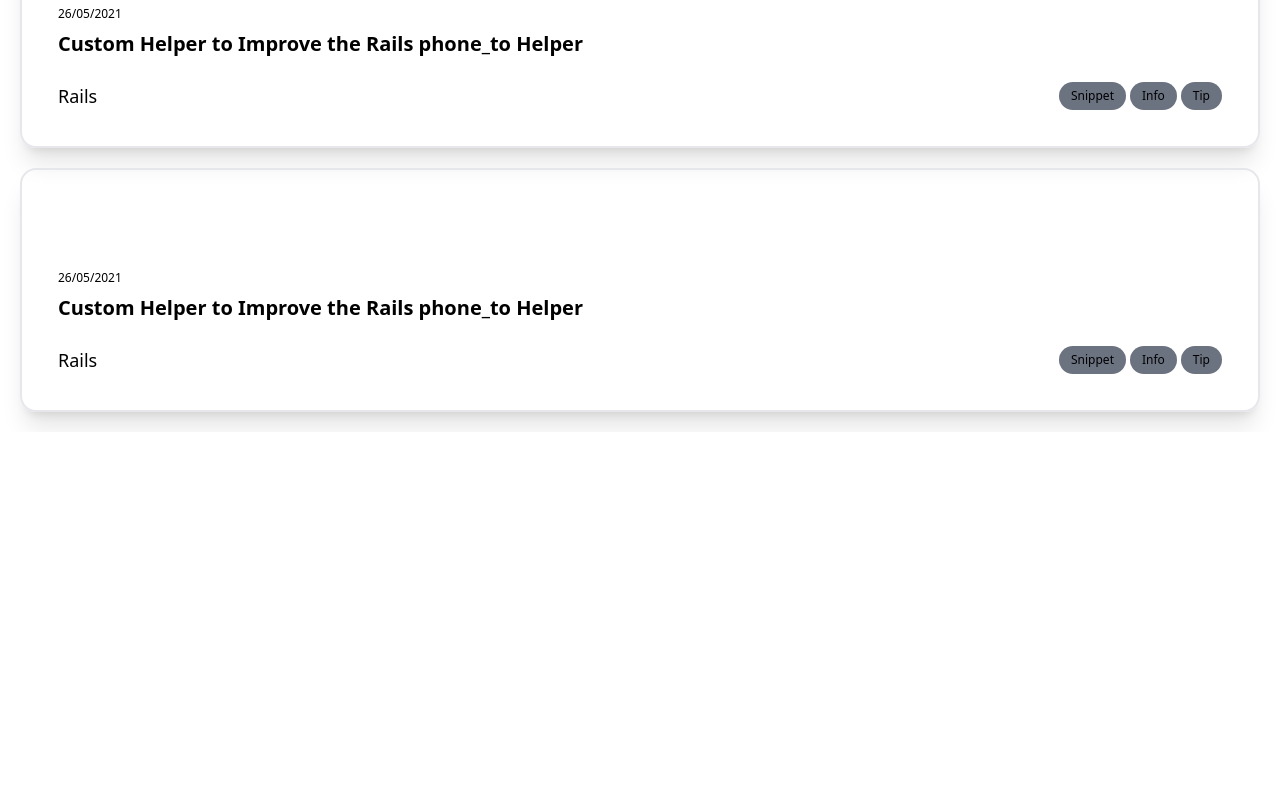
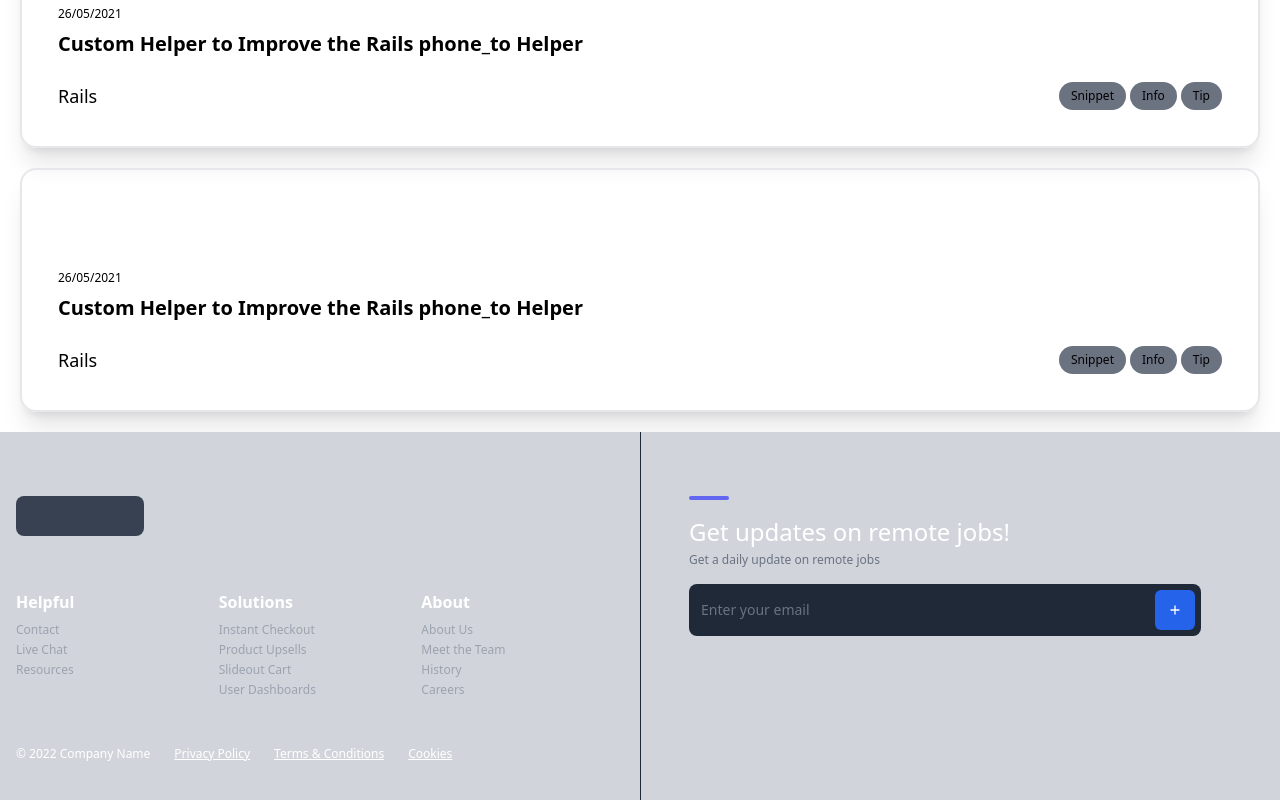
Before and after one commit to after-dark-codes/rem-jobs, a Next.js app: page / in a window 1280 px wide. Shown: the part 2106-2906 px from the top of the page. Before the commit the page ends 2538 px from the top, so only its background shows below. Built offline with nearby package versions, Linux system fonts and the light colour scheme.

Commit message:
Add Footer component

```diff
--- /dev/null
+++ b/components/Footer.js
@@ -0,0 +1,156 @@
+import React from "react";
+
+function Footer() {
+  return (
+    <footer className="bg-gray-300">
+      <div className="grid max-w-screen-xl grid-cols-1 mx-auto lg:grid-cols-2">
+        <div className="px-4 py-16 border-b border-gray-800 md:border-b-0 md:border-l lg:pl-12 lg:order-last">
+          <div className="block lg:hidden">
+            <span className="inline-block w-32 h-10 bg-gray-700 rounded-lg"></span>
+          </div>
+
+          <div className="mt-12 space-y-4 lg:mt-0">
+            <span className="block w-10 h-1 bg-indigo-500 rounded"></span>
+
+            <div>
+              <h5 className="text-2xl font-medium text-white">
+                Get updates on remote jobs!
+              </h5>
+
+              <p className="max-w-xs mt-1 text-xs text-gray-500">
+                Get a daily update on remote jobs
+              </p>
+            </div>
+
+            <form>
+              <div className="relative max-w-lg">
+                <label className="sr-only" htmlFor="email">
+                  {" "}
+                  Email{" "}
+                </label>
+
+                <input
+                  className="w-full py-4 pl-3 pr-16 text-sm bg-gray-800 border-none rounded-lg"
+                  id="email"
+                  type="email"
+                  placeholder="Enter your email"
+                />
+
+                <button
+                  className="absolute p-3 text-white -translate-y-1/2 bg-blue-600 rounded-md top-1/2 right-1.5"
+                  type="button"
+                >
+                  <svg
+                    className="w-4 h-4"
+                    xmlns="http://www.w3.org/2000/svg"
+                    fill="none"
+                    viewBox="0 0 24 24"
+                    stroke="currentColor"
+                  >
+                    <path
+                      strokeLinecap="round"
+                      strokeLinejoin="round"
+                      strokeWidth="2"
+                      d="M12 6v6m0 0v6m0-6h6m-6 0H6"
+                    />
+                  </svg>
+                </button>
+              </div>
+            </form>
+          </div>
+        </div>
+
+        <div className="px-4 py-16 lg:pr-12">
+          <div className="hidden lg:block">
+            <span className="inline-block w-32 h-10 bg-gray-700 rounded-lg"></span>
+          </div>
+
+          <div className="grid grid-cols-3 gap-8 lg:mt-12">
+            <div>
+              <p className="font-bold text-white">Helpful</p>
+
+              <nav className="flex flex-col mt-2 space-y-1 text-xs text-gray-400">
+                <a className="hover:opacity-75" href="">
+                  {" "}
+                  Contact{" "}
+                </a>
+                <a className="hover:opacity-75" href="">
+                  {" "}
+                  Live Chat{" "}
+                </a>
+                <a className="hover:opacity-75" href="">
+                  {" "}
+                  Resources{" "}
+                </a>
+              </nav>
+            </div>
+
+            <div>
+              <p className="font-bold text-white">Solutions</p>
+
+              <nav className="flex flex-col mt-2 space-y-1 text-xs text-gray-400">
+                <a className="hover:opacity-75" href="">
+                  {" "}
+                  Instant Checkout{" "}
+                </a>
+                <a className="hover:opacity-75" href="">
+                  {" "}
+                  Product Upsells{" "}
+                </a>
+                <a className="hover:opacity-75" href="">
+                  {" "}
+                  Slideout Cart{" "}
+                </a>
+                <a className="hover:opacity-75" href="">
+                  {" "}
+                  User Dashboards{" "}
+                </a>
+              </nav>
+            </div>
+
+            <div>
+              <p className="font-bold text-white">About</p>
+
+              <nav className="flex flex-col mt-2 space-y-1 text-xs text-gray-400">
+                <a className="hover:opacity-75" href="">
+                  {" "}
+                  About Us{" "}
+                </a>
+                <a className="hover:opacity-75" href="">
+                  {" "}
+                  Meet the Team{" "}
+                </a>
+                <a className="hover:opacity-75" href="">
+                  {" "}
+                  History{" "}
+                </a>
+                <a className="hover:opacity-75" href="">
+                  {" "}
+                  Careers{" "}
+                </a>
+              </nav>
+            </div>
+          </div>
+
+          <div className="flex mt-12 space-x-6 text-xs text-white">
+            <p> &copy; 2022 Company Name </p>
+            <a className="underline hover:opacity-75" href="">
+              {" "}
+              Privacy Policy{" "}
+            </a>
+            <a className="underline hover:opacity-75" href="">
+              {" "}
+              Terms & Conditions{" "}
+            </a>
+            <a className="underline hover:opacity-75" href="">
+              {" "}
+              Cookies{" "}
+            </a>
+          </div>
+        </div>
+      </div>
+    </footer>
+  );
+}
+
+export default Footer;
--- a/pages/index.js
+++ b/pages/index.js
@@ -2,6 +2,7 @@
 import Header from "../components/Header";
 import Search from "../components/Search";
 import JobList from "../components/JobList";
+import Footer from "../components/Footer";
 
 export default function Home() {
   return (
@@ -14,6 +15,8 @@
       <Search />
 
       <JobList />
+
+      <Footer />
     </>
   );
 }
```
